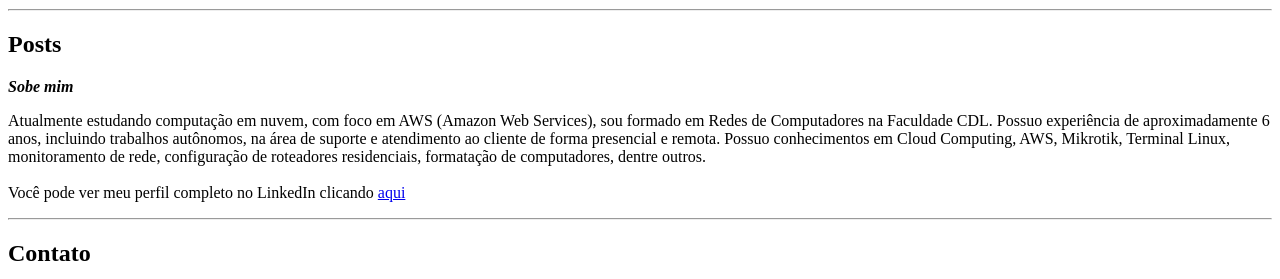
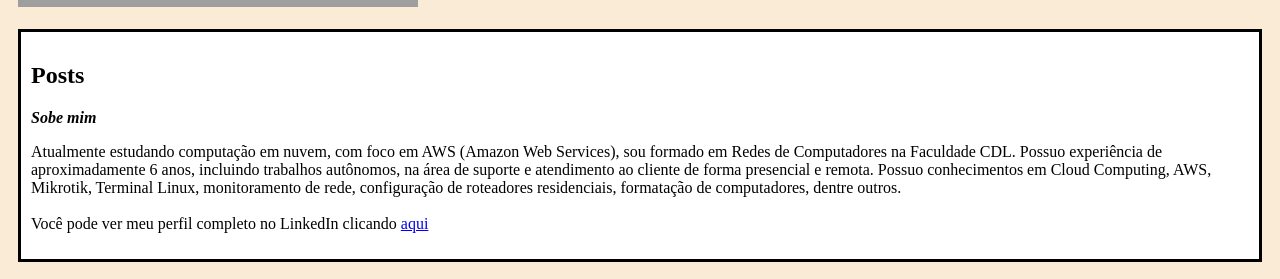
Before and after one commit to HerissonS/Site-Pessoal, a plain HTML site: page index.html in a window 1280 px wide. Shown: the part 383-662 px from the top of the page. Drawn offline with Linux system fonts and the light colour scheme; grey boxes are pictures that could not be loaded.

Commit message:
Edição arquivos .css e .html

```diff
--- a/index.html
+++ b/index.html
@@ -9,26 +9,24 @@
     <body>
         <header>
             <h1 id="title">Hérisson Silva</h1>
-            <img src="https://media-exp1.licdn.com/dms/image/C4D03AQH4sU1yJkzH6A/profile-displayphoto-shrink_200_200/0/1648088572474?e=1657756800&v=beta&t=XH_s7q0dgxZsXlj9SQmpuRMk-SdSAnDNmyniYwAAWhg" alt="Foto de Hérisson Silva">
+            <img class="imagens" src="https://media-exp1.licdn.com/dms/image/C4D03AQH4sU1yJkzH6A/profile-displayphoto-shrink_200_200/0/1648088572474?e=1657756800&v=beta&t=XH_s7q0dgxZsXlj9SQmpuRMk-SdSAnDNmyniYwAAWhg" alt="Foto de Hérisson Silva">
         </header>
-    <hr>
+        <br>
         <section>
-            <header>
-                <h2 class="subtitle">Posts</h2>
-            </header>
-
-            <article>
+            <article class="post">
+                <header>
+                    <h2 class="subtitle">Posts</h2>
+                </header>
                 <h3 class="post_title">Sobe mim</h3>
                 <p>
                     Atualmente estudando computação em nuvem, com foco em AWS (Amazon Web Services), sou formado em Redes de Computadores na Faculdade CDL.
                     Possuo experiência de aproximadamente 6 anos, incluindo trabalhos autônomos, na área de suporte e atendimento ao cliente de forma presencial e remota. Possuo conhecimentos em Cloud Computing, AWS, Mikrotik, Terminal Linux, monitoramento de rede, configuração de roteadores residenciais, formatação de computadores, dentre outros.</br>
 
                 </br>Você pode ver meu perfil completo no LinkedIn clicando <a href= https://www.linkedin.com/in/herisson-silva-7275a0187/ target="blank">aqui</a>
-
-                    <hr>
                 </p>
             </article>
         </section>
+
         <footer>
             <header>
                 <h2 class="subtitle">Contato</h2>
--- a/style.css
+++ b/style.css
@@ -1,3 +1,11 @@
+html{
+    margin: 10px;
+}
+
+body{
+    background-color:antiquewhite;
+}
+
 #title, .subtitle, .post_title {
     color:black
 }
@@ -6,3 +14,9 @@
     font-size: 16px;
     font-style: italic;
 }
+
+.post {
+    background-color: white;
+    padding: 10px;
+    border: 3px solid black;
+}
```
